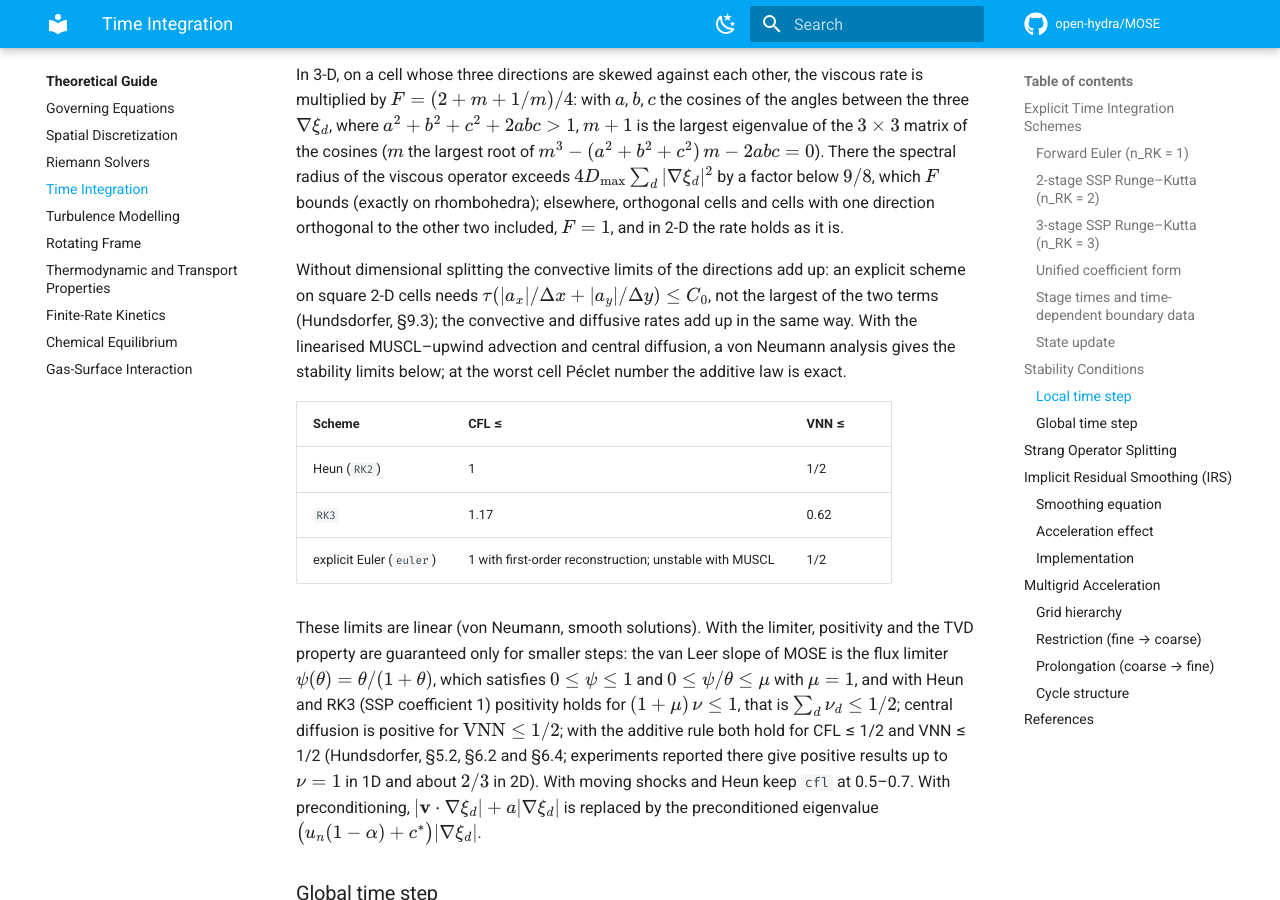
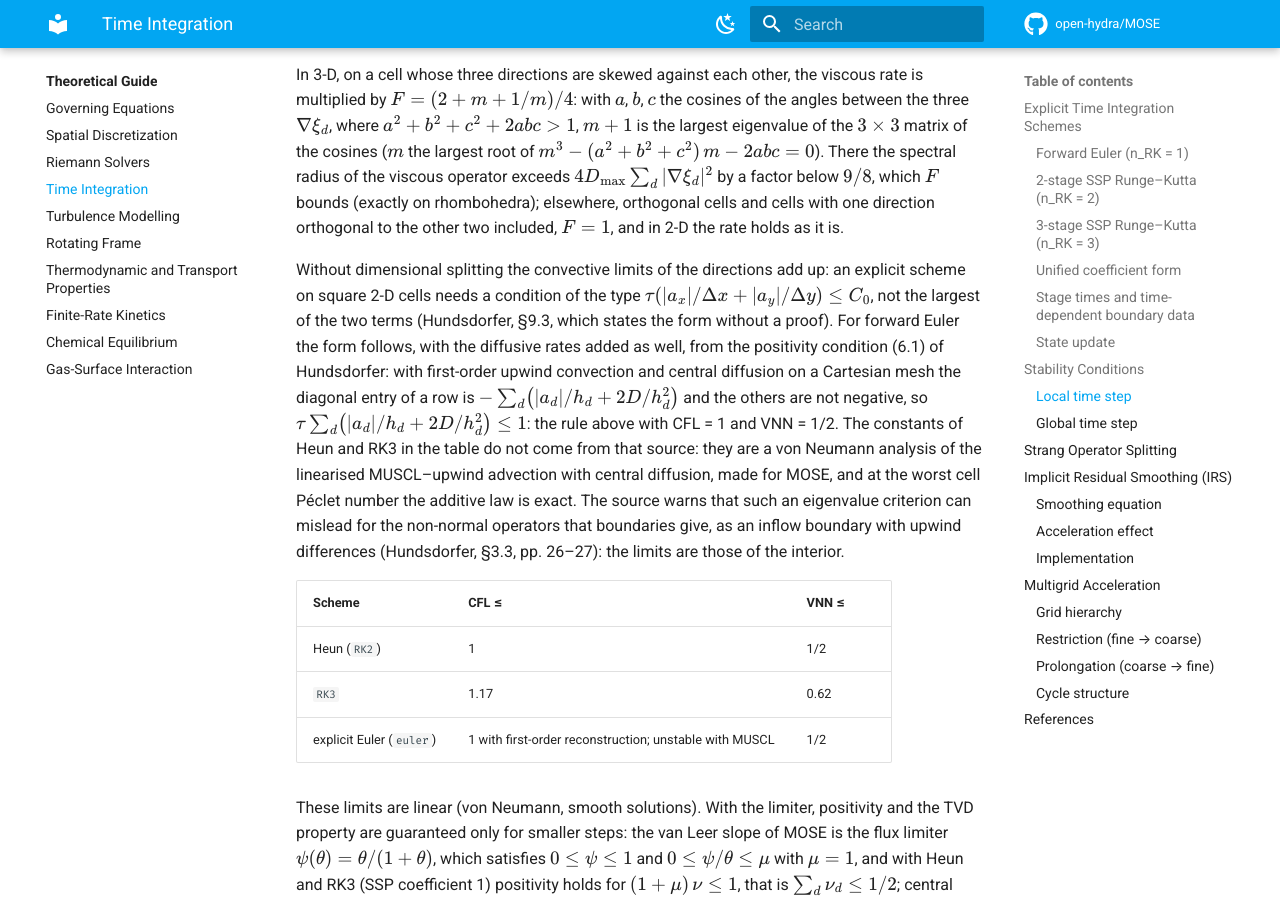
Before and after one commit to open-hydra/MOSE, an MkDocs documentation site: the page built from docs/theory/time-integration.md, in a window 1280 px wide and 900 px high, scrolled down 3769 px. Built offline with MkDocs 1.6.1 and Material for MkDocs 9.7.7, drawn with Linux system fonts in a browser that asks for light colours; comment, search, counter and statistics services are not loaded.

Commit message:
Docs: local time step, what Hundsdorfer gives and what is derived
The guide cited Hundsdorfer (lecture notes, 2000), sections 6 and 9.3,
for the additive rule of the local time step, and gave the constants of
Heun and RK3 next to it, as if they came from the same place. They do
not, and the guide now says which part is which:
- section 9.3 states a CFL condition "of the type"
  tau |a|/dx + tau |b|/dy <= C0 without a proof;
- for forward Euler the form follows, with the diffusive rates added,
  from his positivity condition (6.1): with first-order upwind
  convection and central diffusion the diagonal of a row is
  -sum_d (|a_d|/h_d + 2D/h_d^2) and the other entries are not
  negative, which gives the rule with CFL = 1 and VNN = 1/2;
- the constants of Heun and RK3 (CFL 1 and 1.17, VNN 1/2 and 0.62) are
  a von Neumann analysis made for MOSE;
- the source warns that such an eigenvalue criterion can mislead for
  the non-normal operators of boundaries (section 3.3, pp. 26-27): the
  limits are those of the interior.
No code changes.

Basis: W. Hundsdorfer, Numerical Solution of Advection-Diffusion-
Reaction Equations, lecture notes, 2000: section 9.3 (p. 77), condition
(6.1) (p. 47), section 3.3 (pp. 26-27); the text is in
docs/theory/time-integration.md:191-202.

Co-Authored-By: Claude Opus 5.5 <noreply@anthropic.com>

```diff
--- a/docs/theory/time-integration.md
+++ b/docs/theory/time-integration.md
@@ -189,10 +189,17 @@ with one direction orthogonal to the other two included, $F = 1$, and in 2-D the
 is.
 
 Without dimensional splitting the convective limits of the directions add up: an explicit scheme
-on square 2-D cells needs $\tau(|a_x|/\Delta x + |a_y|/\Delta y) \le C_0$, not the largest of the two
-terms (Hundsdorfer, §9.3); the convective and diffusive rates add up in the same way.
-With the linearised MUSCL–upwind advection and central diffusion, a von Neumann analysis gives the
-stability limits below; at the worst cell Péclet number the additive law is exact.
+on square 2-D cells needs a condition of the type $\tau(|a_x|/\Delta x + |a_y|/\Delta y) \le C_0$, not
+the largest of the two terms (Hundsdorfer, §9.3, which states the form without a proof). For forward
+Euler the form follows, with the diffusive rates added as well, from the positivity condition (6.1)
+of Hundsdorfer: with first-order upwind convection and central diffusion on a Cartesian mesh the
+diagonal entry of a row is $-\sum_d \bigl(|a_d|/h_d + 2D/h_d^2\bigr)$ and the others are not negative, so
+$\tau \sum_d \bigl(|a_d|/h_d + 2D/h_d^2\bigr) \le 1$: the rule above with CFL = 1 and VNN = 1/2. The
+constants of Heun and RK3 in the table do not come from that source: they are a von Neumann analysis
+of the linearised MUSCL–upwind advection with central diffusion, made for MOSE, and at the worst
+cell Péclet number the additive law is exact. The source warns that such an eigenvalue criterion can
+mislead for the non-normal operators that boundaries give, as an inflow boundary with upwind
+differences (Hundsdorfer, §3.3, pp. 26–27): the limits are those of the interior.
 
 | Scheme | CFL ≤ | VNN ≤ |
 |---|---|---|
```
